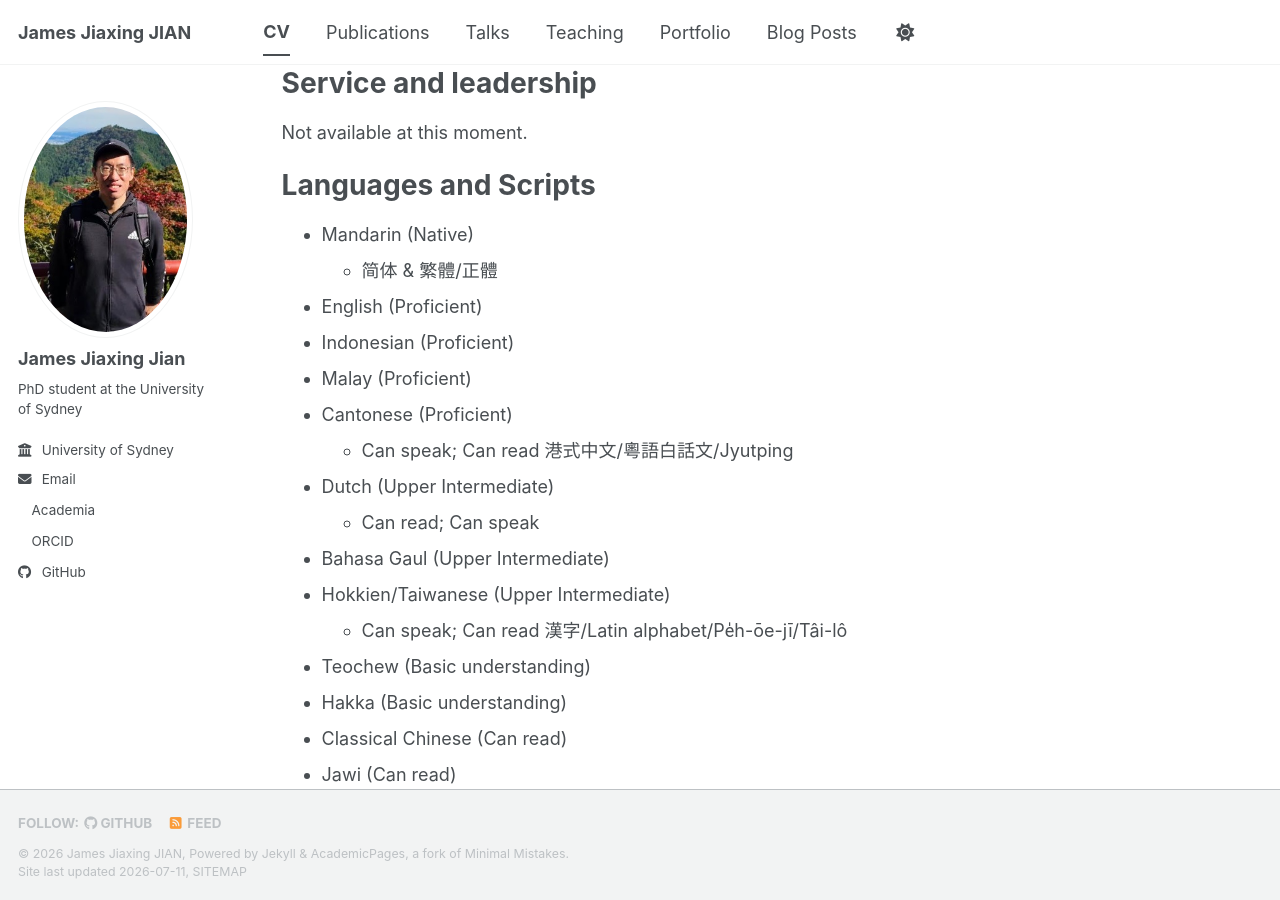
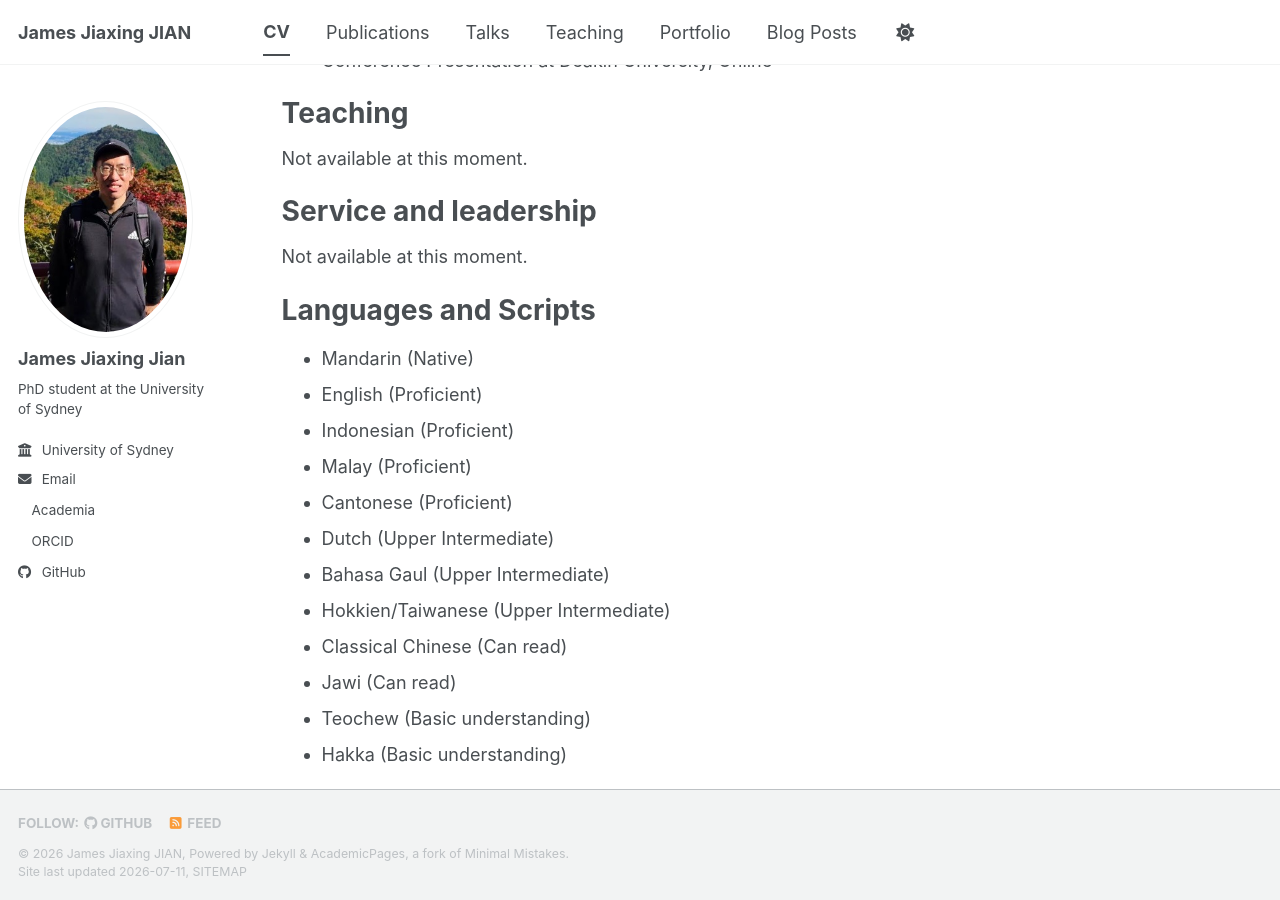
Before and after one commit to jamesjiaxingjian/jamesjiaxingjian.github.io, a Jekyll site: the page built from _pages/cv.md, in a window 1280 px wide and 900 px high, scrolled down 794 px. Built offline with Jekyll 4.4.1, drawn with Linux system fonts in a browser that asks for light colours; our own code applies the rules of GitHub Pages for plain Markdown files; a style sheet for code colours, icons or effects is not loaded; some of the changed text lies outside the part shown.

Commit message:
Update cv.md

```diff
--- a/_pages/cv.md
+++ b/_pages/cv.md
@@ -44,18 +44,14 @@ Not available at this moment.
 Languages and Scripts
 ======
 * Mandarin (Native)
-  * 简体 & 繁體/正體
 * English (Proficient)
 * Indonesian (Proficient)
 * Malay (Proficient)
 * Cantonese (Proficient)
-  * Can speak; Can read 港式中文/粵語白話文/Jyutping
 * Dutch (Upper Intermediate)
-  * Can read; Can speak
 * Bahasa Gaul (Upper Intermediate)
 * Hokkien/Taiwanese (Upper Intermediate)
-  * Can speak; Can read 漢字/Latin alphabet/Pe̍h-ōe-jī/Tâi-lô
+* Classical Chinese (Can read)
+* Jawi (Can read)
 * Teochew (Basic understanding)
 * Hakka (Basic understanding)
-* Classical Chinese (Can read)
-* Jawi (Can read)
```
Also changed, not shown: other parts of _pages/cv.md (+1 -1 lines).
